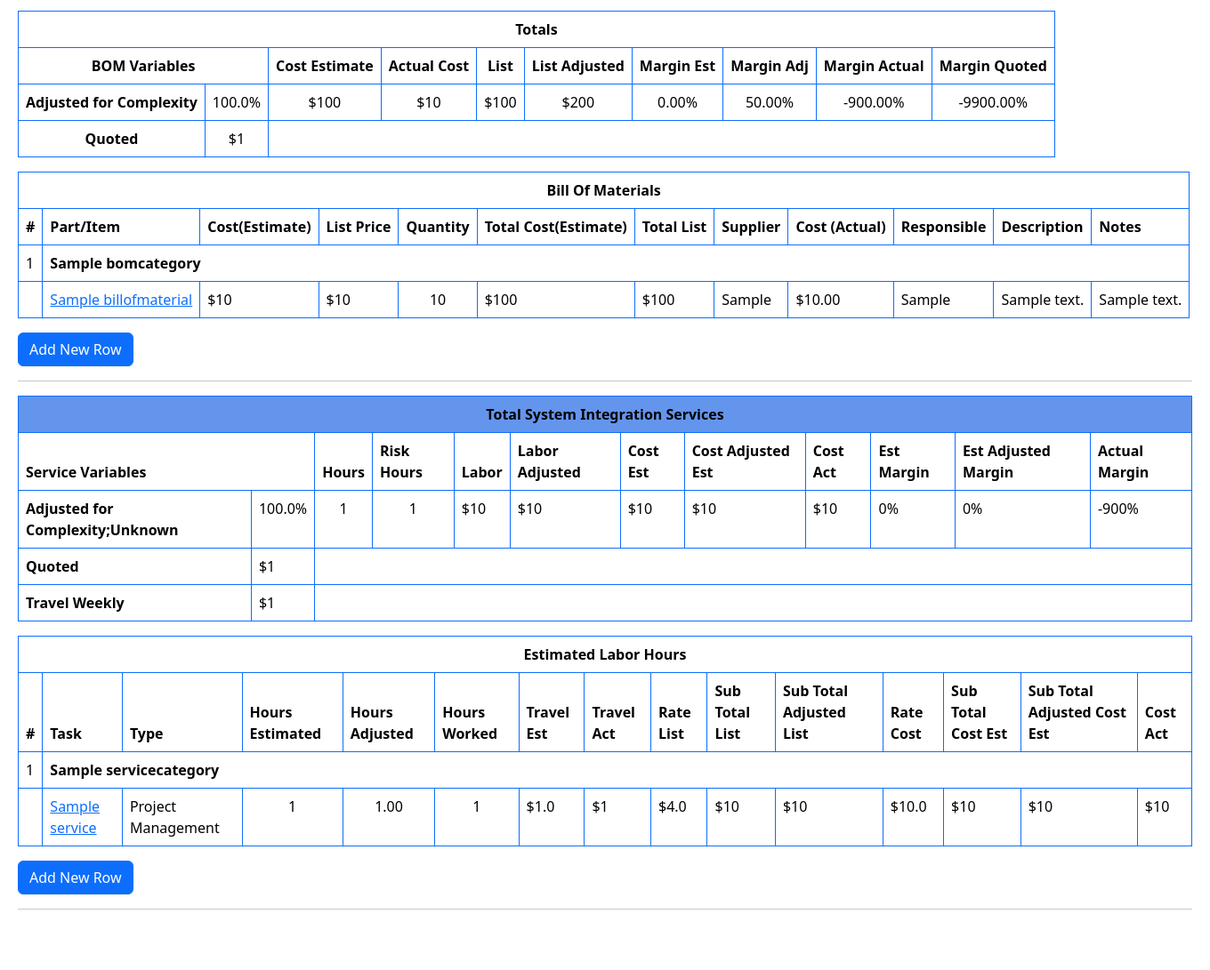
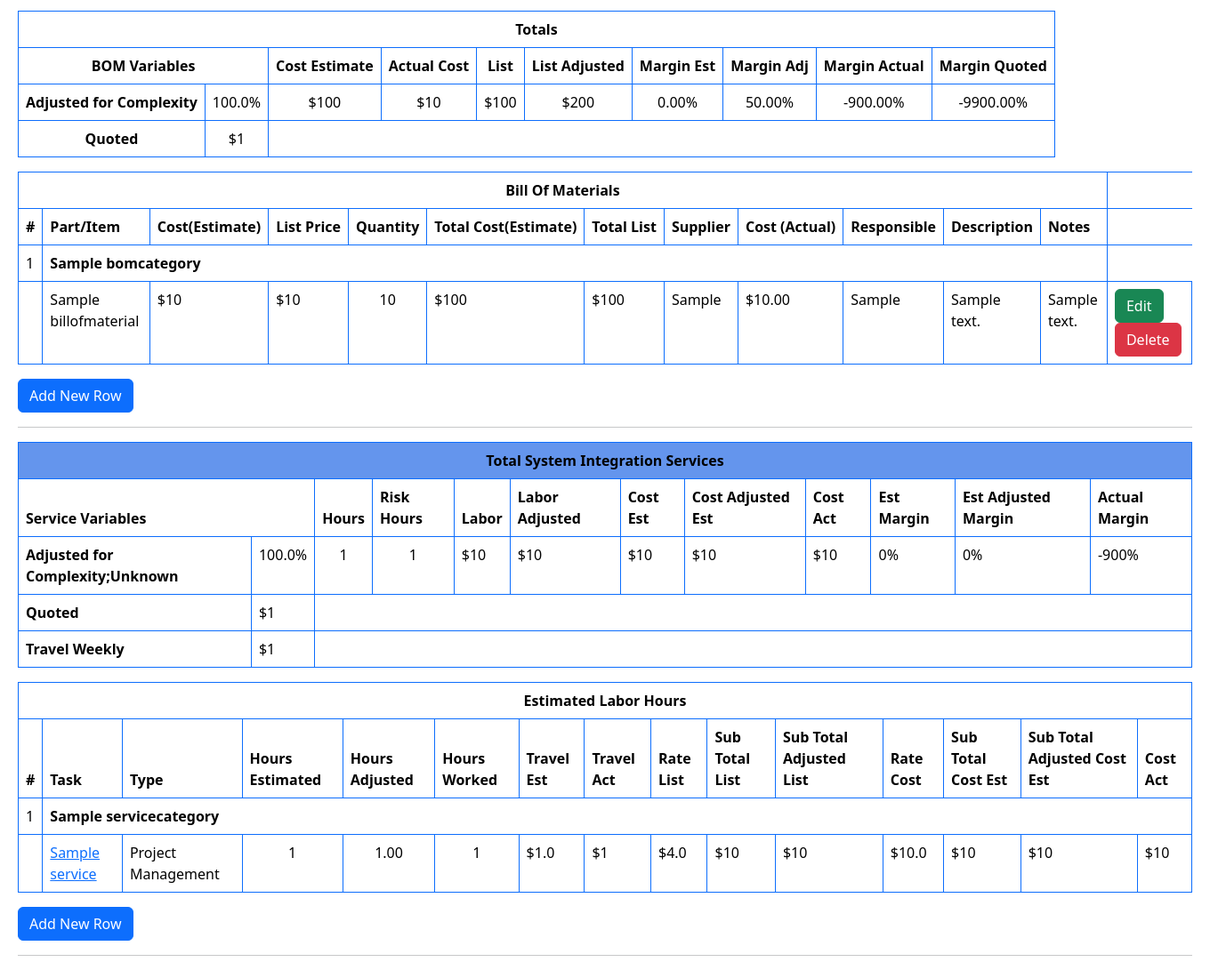
Before and after one commit to Panzerchong/budgetTool, a Django app: page /budgetTool/1 in a window 1360 px wide. Shown: the part 339-1430 px from the top of the page at 89% size. Before the commit the page ends 1362 px from the top, so only its background shows below. Run offline with Django 4.2, Linux system fonts and the light colour scheme; tables that the repository leaves empty hold one stand-in row (values such as "Sample post"); some libraries are stand-ins or nearby versions.

Commit message:
bom edit

```diff
--- a/budgetTool/templates/budgetTool/budget_detail.html
+++ b/budgetTool/templates/budgetTool/budget_detail.html
@@ -191,8 +191,8 @@
         </table>
       </div>
 
-      <div style="overflow-x: auto;" >
-      <table class="table table-hover table-bordered border-primary w-auto" id="billTable" >
+      <div>
+      <table class="table table-hover table-bordered border-primary" id="billTable" >
         <thead>
           <tr style="background-color: cornflowerblue;"><th colspan="12" class="text-center">Bill Of Materials</th></tr>
 
@@ -212,6 +212,7 @@
             <!-- <th class="table-primary" scope="col"></th>
             <th class="table-primary" scope="col"></th> -->
           </tr>
+          <div id="billTitle"></div>
         </thead>
 
           <tbody>
@@ -219,17 +220,24 @@
                 <tr>
                   <td>{{categ.index}}</td>
                   <td class="text-nowrap" colspan="11"><strong>{{categ.name}}</strong></td>
+                </tr>
 
-                </tr>
+
 
                 {% for line in bom %}
                   {% if line.bom_category == categ %}
-                  <tr>
+                  <div id="div{{line.name}}">
+                  <!-- <tr
+                    id="row{{line.pk}}"
+                    hx-get="{% url 'budgetTool:bom_edit' fk=project.pk pk=line.pk %}"
+                      hx-target="closest div"
+                      hx-swap="outerHTML"> -->
+                  <tr id="row{{line.pk}}">
                     <td></td>
-                    <td><a href="/budgetTool/{{project.pk}}/{{line.pk}}/bom">{{ line.name }}</a></td>
-                    <td>${{line.estimate_cost|intcomma }}</td>
-                    <td>${{line.sales_price|intcomma }}</td>
-                    <td class="text-center">{{ line.quantity }}</td>
+                    <td contenteditable="true">{{ line.name }}</td>
+                    <td contenteditable="true">${{line.estimate_cost|intcomma }}</td>
+                    <td contenteditable="true">${{line.sales_price|intcomma }}</td>
+                    <td contenteditable="true" class="text-center">{{ line.quantity }}</td>
                     <td id="lineCost">
                         {%with totalCost=line.quantity|mul:line.estimate_cost %}
                         ${{totalCost|intcomma}}
@@ -245,7 +253,28 @@
                     <td>{{ line.Responsible }}</td>
                     <td>{{ line.description }}</td>
                     <td>{{ line.notes }}</td>
+
+                    <td>
+                      <button
+                      class="btn btn-success"
+                      hx-get="{% url 'budgetTool:bom_edit' fk=project.pk pk=line.pk %}"
+                      hx-target="closest tr"
+                      hx-swap="outerHTML"
+                              >
+                        Edit
+                      </button>
+
+                      <button
+                      onclick="boMDelete('{{ line.pk }}')" class="btn btn-danger"
+                      hx-get="{% url 'budgetTool:bom_delete' pk=line.pk %}"
+                      hx-on="htmx:afterRequest: window.location.reload(true)"
+                      >
+                        Delete
+                      </button>
+                    </td>
                   </tr>
+
+                </div>
                   {%endif%}
               {%endfor%}
             {% endfor %}
@@ -254,6 +283,11 @@
       </table>
     </div>
 
+
+
+
+
+    <div>
       <table>
         <tr>
           <div id="currentBillTable"></div>
@@ -266,7 +300,7 @@
         hx-swap="beforeend"> Add New Row</button>
 
       <hr>
-
+    </div>
 
 
       <!-- service part -->
@@ -416,6 +450,54 @@
         hx-swap="beforeend"> Add New Row</button>
       <hr>
 
+
+
+
+
+
+
+
+      <!-- <table>
+        <thead>
+          <tr>
+            <th>1 </th>
+            <th>2 </th>
+            <th>3 </th>
+          </tr>
+        </thead>
+        <tbody>
+
+        {% for line in bom %}
+
+          <tr>
+            <td contenteditable="true" id="name{{line.pk}}">{{line.name}}</td>
+            <td>{{line.pk}}</td>
+            <td>
+              <button class="btn btn-danger"
+                      hx-get="{% url 'budgetTool:bom_edit' fk=project.pk pk=line.pk %}"
+                      hx-target="closest tr"
+                      hx-swap="outerHTML"
+                      >
+                Edit
+              </button>
+            </td>
+          </tr>
+
+        {% endfor %}
+        </tbody>
+      </table> -->
+
+
+
+
+
+
+
+
+
+
+
+
         <script type="text/javascript" src="{% static 'main.js'%}"></script>
   </body>
 </html>
--- a/budgetTool/templates/budgetTool/partials/bomForm.html
+++ b/budgetTool/templates/budgetTool/partials/bomForm.html
@@ -1,6 +1,7 @@
 <form
 hx-post="{% url 'budgetTool:create_bom' pk=project.pk%}"
-hx-on="htmx:afterRequest: window.location.reload(true)">
+hx-on="htmx:afterRequest: window.location.reload(true)"
+hx-target="this">
     {% csrf_token %}
     <tr>
       <td>{{bomForm.index}}</td>
--- a/budgetTool/urls.py
+++ b/budgetTool/urls.py
@@ -13,6 +13,7 @@ from .views import (
     create_service,
     service_update,
     bomSave,
+    bom_edit,
 )
 from .import views
 
@@ -26,13 +27,15 @@ urlpatterns = [
     path('create/',create_project),
     path('rate_table/',rate_table),
     # path('<int:pk>/createservice/',create_service),
-    path('<int:fk>/<int:pk>/bom/',bom_update),
+    # path('<int:fk>/<int:pk>/bom/',bom_update),
     path('<int:fk>/service/<int:pk>/',service_update),
     path('<int:pk>/bomSave/',bomSave),
     #sytax for htmx
-    path('<int:pk>/',views.create_bom,name='create_bom'),
+    path('<int:pk>/createBom',views.create_bom,name='create_bom'),
     path('edit/<int:pk>/',views.editProject,name='editProject'),
     path('<int:pk>/createService/',views.create_service,name='create_service'),
+    path('<int:fk>/<int:pk>/bom/',views.bom_edit,name='bom_edit'),
+    path('<int:pk>/bomDelete/',views.bom_delete,name='bom_delete'),
 
 
     # path('', views.home, name='home'),
--- a/budgetTool/views.py
+++ b/budgetTool/views.py
@@ -1,4 +1,4 @@
-from django.shortcuts import render,redirect
+from django.shortcuts import render,redirect,get_object_or_404
 from django.http import HttpResponse,JsonResponse,QueryDict
 from django.contrib.auth import authenticate, login, logout
 from django.contrib import messages
@@ -124,12 +124,12 @@ def bom_update(request,pk,fk):
         if form.is_valid():
             form.save()
             print("edit a item")
-            return redirect(f'/budgetTool/{item.project_id}')
+            return HttpResponse("BOM updated")
     context={
         "item":item,
         "form":form,
     }
-    return render(request,"budgetTool/bom_update.html",context)
+    return render(request,"budgetTool/partials/bomForm.html",context)
 
 def create_service(request,pk):
     project=Project.objects.get(id=pk)
@@ -325,7 +325,6 @@ def service(request):
 #     return messages.success(request,"it's ratetable\n")
 
 
-# @require_http_methods(['GET','POST'])
 def editProject(request,pk):
     project=Project.objects.get(id=pk)
 
@@ -361,3 +360,30 @@ def editProject(request,pk):
         return render(request,'budgetTool/partials/project/editProjectTravel.html',context)
     else:
         return HttpResponse("Project update")
+
+
+def bom_edit(request, pk, fk):
+    item = get_object_or_404(BillOfMaterials, id=pk, project_id=fk)
+
+    if request.method == "POST":
+        request_data = request.POST.copy()
+        request_data['project'] = fk  # Add project to POST data
+        bomForm = BillModelForm(request_data, instance=item)
+
+        if bomForm.is_valid():
+            bomForm.save()
+            return HttpResponse("BOM updated successfully")
+
+    else:
+        bomForm = BillModelForm(instance=item)
+
+    context = {
+        "item": item,
+        "bomForm": bomForm,
+    }
+
+    return render(request, "budgetTool/partials/bomFormEdit.html", context)
+
+def bom_delete(request,pk):
+    bom=BillOfMaterials.objects.get(id=pk)
+    bom.delete()
--- a/static/main.js
+++ b/static/main.js
@@ -136,6 +136,12 @@ function projectDelete(pk) {
   }
 }
 
+function boMDelete(pk) {
+  if (confirm("Are you sure you want to delete this item?")) {
+    window.location.href = "/budgetTool/" + pk + "/delete";
+  }
+}
+
 //create new row and add item
 
 
```
Also changed, not shown: budgetTool/templates/budgetTool/partials/bomFormEdit.html (added, +105 -0 lines).
